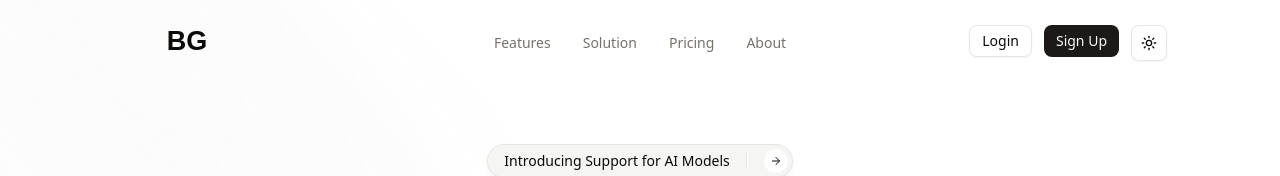
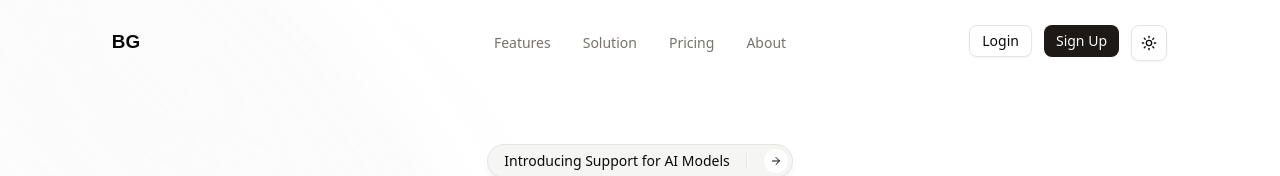
Before and after one commit to BisratJ/side-project, a Next.js app: page / in a window 1280 px wide. Shown: the top 176 px of the page. Built offline with nearby package versions, Linux system fonts and the light colour scheme.

Commit message:
Update logo

```diff
--- a/components/logo.tsx
+++ b/components/logo.tsx
@@ -1,44 +1,28 @@
-import { img } from 'motion/react-client';
-import { cn } from '../lib/utils'
+import { cn } from '@/lib/utils'; // Assuming cn is a utility like classnames or tailwind-merge
 
-export const Logo = ({ className, uniColor }: { className?: string; uniColor?: boolean }) => {
-    return (
-
-       <svg width="50%" height="100%" viewBox="0 0 100 20" fill="none" xmlns="http://www.w3.org/2000/svg">
-        <text x="50%" y="50%" dominant-baseline="middle" text-anchor="middle" font-family="Poppins, sans-serif" font-size="18"  font-weight="bold" fill="currentColor" >
-         BG
-        </text>
-        </svg>
-    )
-}
-
-export const LogoIcon = ({ className, uniColor }: { className?: string; uniColor?: boolean }) => {
+export const Logo = ({ className }: { className?: string }) => {
     return (
         <svg
-            width="18"
-            height="18"
-            viewBox="0 0 18 18"
+            className={cn('size-7 w-7', className)}
+            viewBox="0 0 71 25"
             fill="none"
-            xmlns=""
-            className={cn('size-5', className)}>
-            <defs>
-                <linearGradient
-                    id="logo-gradient"
-                    x1="10"
-                    y1="0"
-                    x2="10"
-                    y2="20"
-                    gradientUnits="userSpaceOnUse">
-                    <stop stopColor="#9B99FE" />
-                    <stop
-                        offset="1"
-                        stopColor="#2BC8B7"
-                    />
-                </linearGradient>
-            </defs>
+            xmlns="http://www.w3.org/2000/svg"
+        >
+            <text
+                x="50%"
+                y="50%"
+                dominantBaseline="middle"
+                textAnchor="middle"
+                fontFamily="Poppins, sans-serif"
+                fontSize="48"
+                fontWeight="bold"
+                fill="currentColor"
+            >
+                BG
+            </text>
         </svg>
-    )
-}
+    );
+};
 
 export const LogoStroke = ({ className }: { className?: string }) => {
     return (
@@ -46,12 +30,22 @@ export const LogoStroke = ({ className }: { className?: string }) => {
             className={cn('size-7 w-7', className)}
             viewBox="0 0 71 25"
             fill="none"
-            xmlns="/public/BG-w.png">
-            <path
+            xmlns="http://www.w3.org/2000/svg"
+        >
+            <text
+                x="50%"
+                y="50%"
+                dominantBaseline="middle"
+                textAnchor="middle"
+                fontFamily="Poppins, sans-serif"
+                fontSize="48"
+                fontWeight="bold"
                 fill="none"
-                strokeWidth={0.5}
                 stroke="currentColor"
-            />
+                strokeWidth="0.5"
+            >
+                BG
+            </text>
         </svg>
-    )
-}
+    );
+};
```
